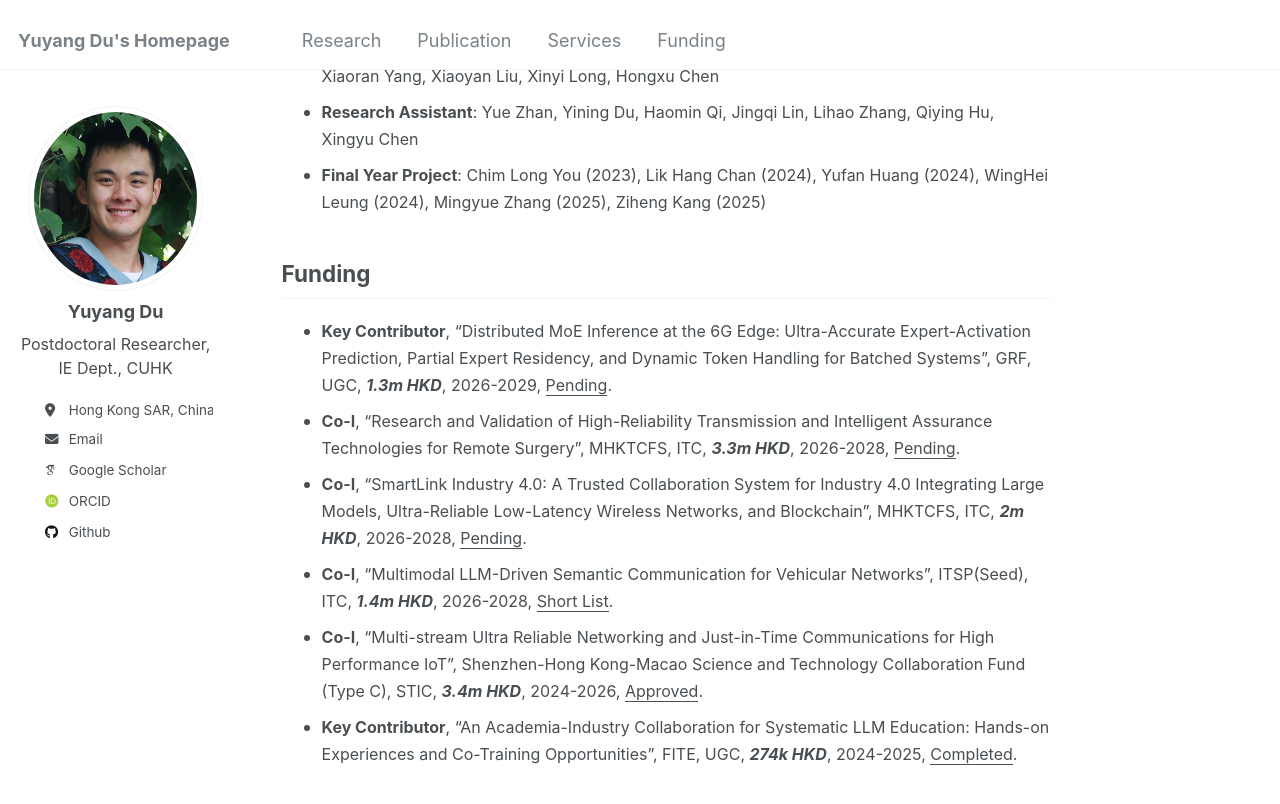
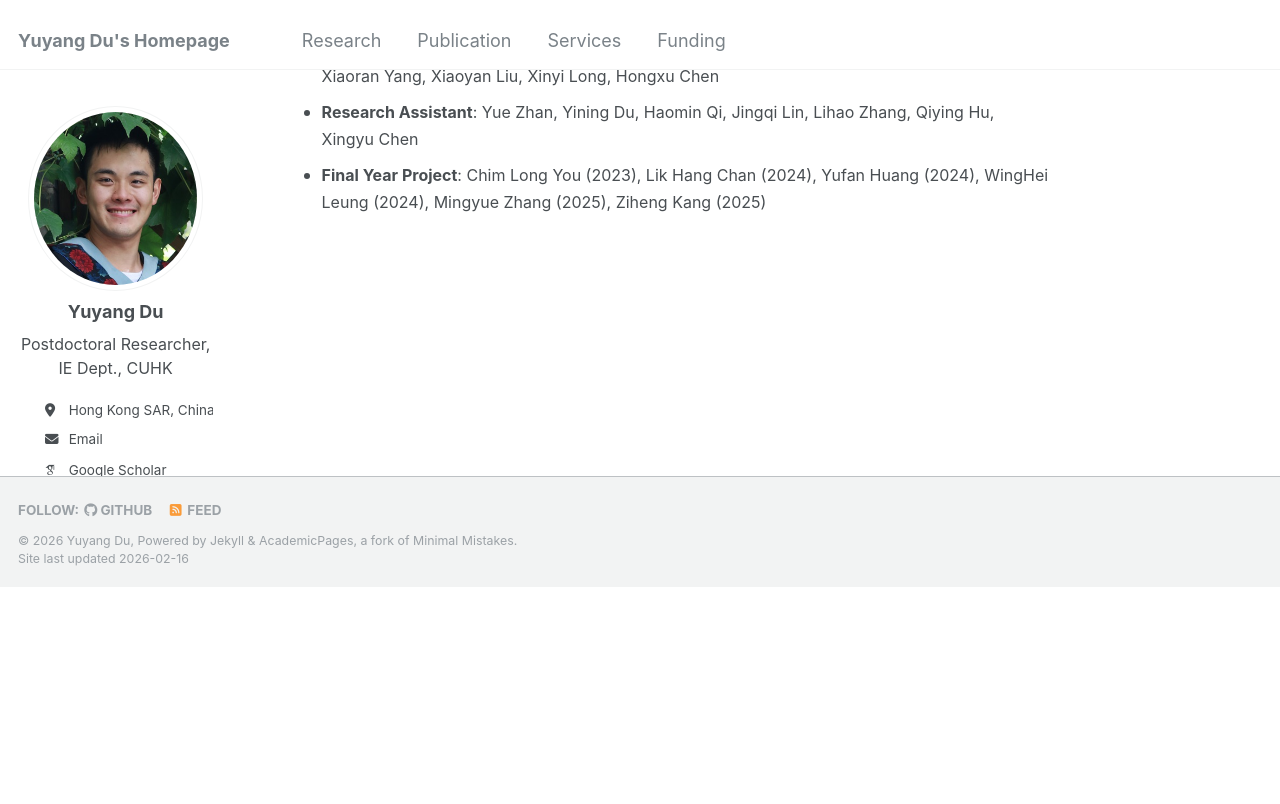
Before and after one commit to yuyangdu01/yuyangdu01.github.io, a Jekyll site: the page built from _pages/service.md, in a window 1280 px wide and 900 px high, scrolled down 941 px. Shown: the top 804 px of the window. Built offline with Jekyll 4.4.1, drawn with Linux system fonts in a browser that asks for light colours; some web fonts are replaced; after the commit the page ends 1528 px from its top, so only the background shows below that.

Commit message:
Update service.md

```diff
--- a/_pages/service.md
+++ b/_pages/service.md
@@ -44,12 +44,3 @@ Mentorship
 * <font size=3> <b>Master Student</b>: Wenyuan Han, Zixuan Wei, Yunpeng Yang, Zhicong Zhang, Yifan Xiang, Xiaoran Yang, Xiaoyan Liu, Xinyi Long, Hongxu Chen</font>
 * <font size=3> <b>Research Assistant</b>: Yue Zhan, Yining Du, Haomin Qi, Jingqi Lin, Lihao Zhang, Qiying Hu, Xingyu Chen</font>
 * <font size=3> <b>Final Year Project</b>: Chim Long You (2023), Lik Hang Chan (2024), Yufan Huang (2024), WingHei Leung (2024), Mingyue Zhang (2025), Ziheng Kang (2025)</font>
-
-Funding
-------
-* <font size=3> <b>Key Contributor</b>, “Distributed MoE Inference at the 6G Edge: Ultra-Accurate Expert-Activation Prediction, Partial Expert Residency, and Dynamic Token Handling for Batched Systems”, GRF, UGC, <i><b>1.3m HKD</b></i>, 2026-2029, <u>Pending</u>.</font>
-* <font size=3> <b>Co-I</b>, “Research and Validation of High-Reliability Transmission and Intelligent Assurance Technologies for Remote Surgery”, MHKTCFS, ITC, <i><b>3.3m HKD</b></i>, 2026-2028, <u>Pending</u>.</font>
-* <font size=3> <b>Co-I</b>, “SmartLink Industry 4.0: A Trusted Collaboration System for Industry 4.0 Integrating Large Models, Ultra-Reliable Low-Latency Wireless Networks, and Blockchain”, MHKTCFS, ITC, <i><b>2m HKD</b></i>, 2026-2028, <u>Pending</u>.</font>
-* <font size=3> <b>Co-I</b>, “Multimodal LLM-Driven Semantic Communication for Vehicular Networks”, ITSP(Seed), ITC, <i><b>1.4m HKD</b></i>, 2026-2028, <u>Short List</u>.</font>
-* <font size=3> <b>Co-I</b>, “Multi-stream Ultra Reliable Networking and Just-in-Time Communications for High Performance IoT”, Shenzhen-Hong Kong-Macao Science and Technology Collaboration Fund (Type C), STIC, <i><b>3.4m HKD</b></i>, 2024-2026, <u>Approved</u>.</font>
-* <font size=3> <b>Key Contributor</b>, “An Academia-Industry Collaboration for Systematic LLM Education: Hands-on Experiences and Co-Training Opportunities”, FITE, UGC, <i><b>274k HKD</b></i>, 2024-2025, <u>Completed</u>.</font>
```
